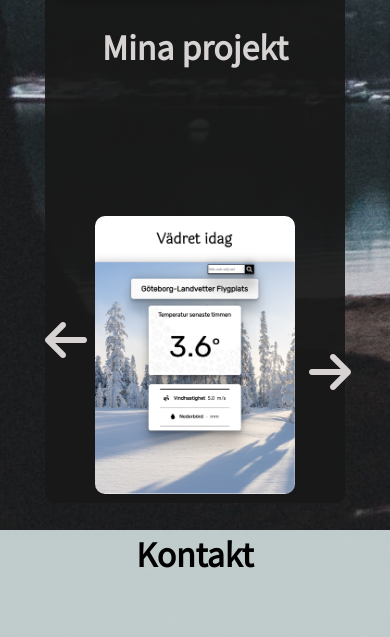
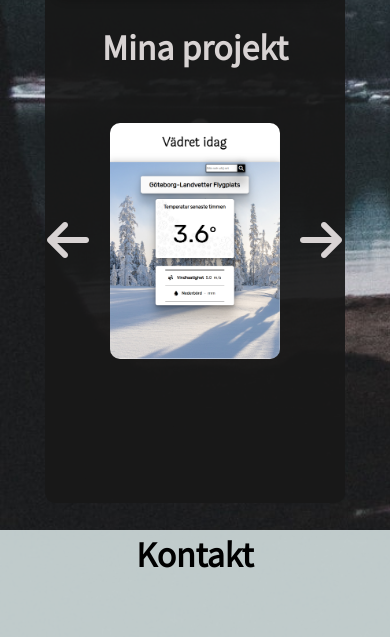
Before and after one commit to Sofilus/Sofia-portfolio, a website built with Vite: page index.html in a window 390 px wide. Shown: the part 1497-2134 px from the top of the page. Built offline with nearby package versions, Linux system fonts and the light colour scheme.

Commit message:
💄mobile - Repositioned project card and arrows

```diff
--- a/Style/_projects.scss
+++ b/Style/_projects.scss
@@ -18,8 +18,8 @@
 
     .fa-arrow-left{
         position: relative;
-        top: 220px;
-        left: 0px;
+        top: 120px;
+        left: 2px;
         height: 100px;
         width: 100px;
         font-size: 3rem;
@@ -28,7 +28,7 @@
     .fa-arrow-right{
         position: relative;
         top: -150px;
-        left: 264px;
+        left: 255px;
         height: 100px;
         width: 100px;
         font-size: 3rem;
@@ -37,13 +37,16 @@
     .project-card{
         min-height: 250px;
         width: 200px;
-        margin-top: 20px;
+        margin-top: -80px;
         margin-left: auto;
         margin-right: auto;
         max-width: 300px;
+        display: flex;
+        justify-content: center;
+        align-items: center;
 
         img{
-            width: 200px;
+            width: 170px;
             border-radius: 10px;
         }
 
```
